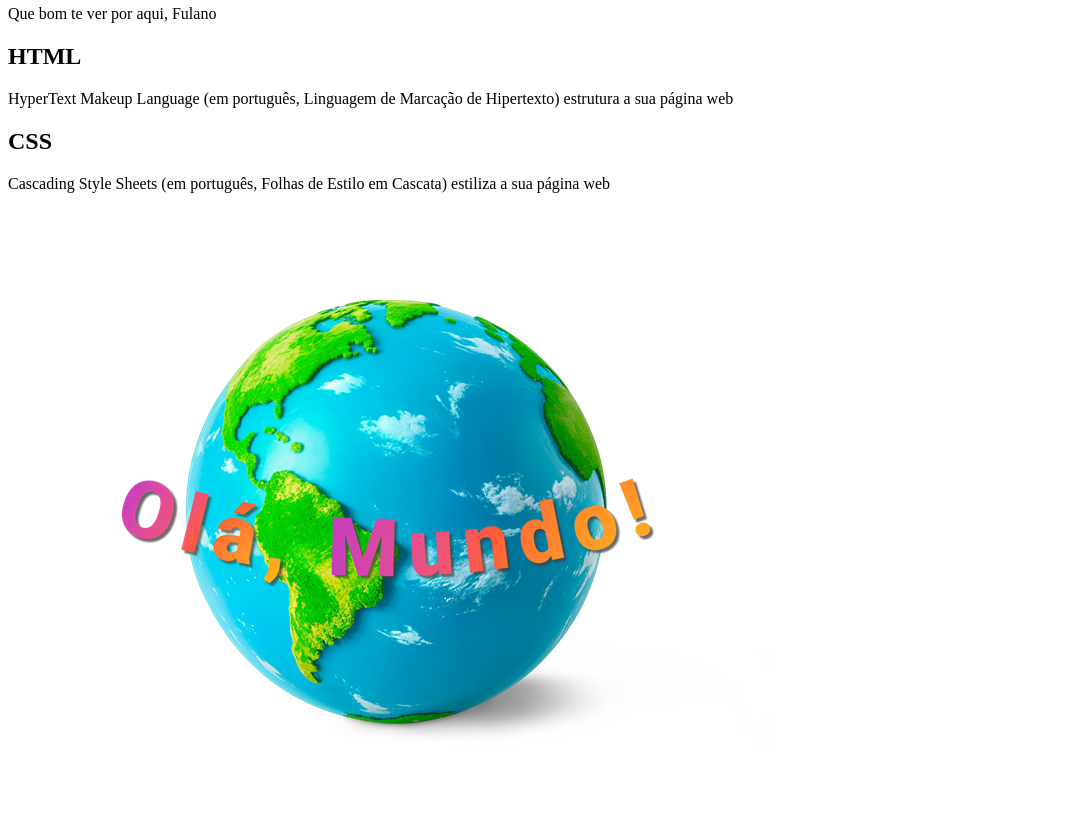
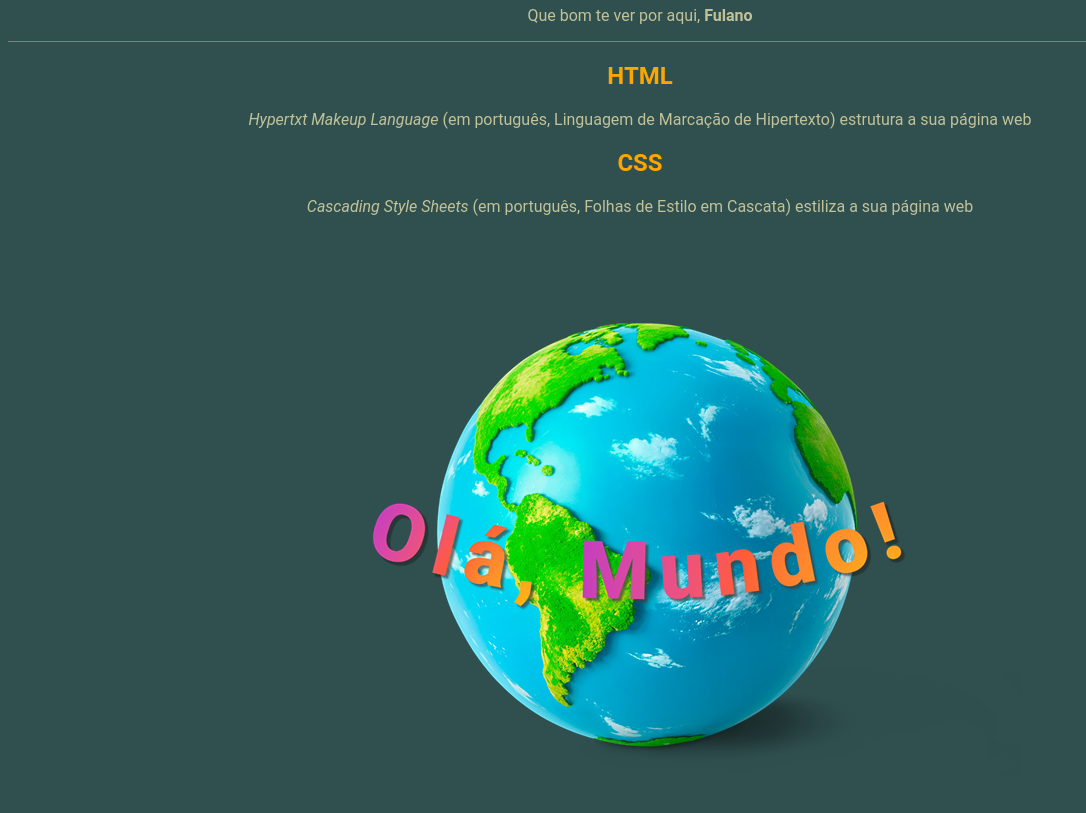
Before and after one commit to anaguima20a/Treinamento, a plain HTML site: page index.html in a window 1280 px wide. Shown: the part 75-888 px from the top of the page, without its empty margins (0-1086 px from the left). Drawn offline with Linux system fonts and the light colour scheme.

Commit message:
Criamos a estilização do site

```diff
--- a/index.html
+++ b/index.html
@@ -4,21 +4,22 @@
     <meta charset="UTF-8">
     <meta name="viewport" content="width=device-width, initial-scale=1.0">
     <title>Hello World</title>
+    <link rel="stylesheet" href="style.css">
 </head>
 <body>
     <header>
         <h1>Hello World</h1>
-        <p>Que bom te ver por aqui, Fulano</p>
+        <p>Que bom te ver por aqui, <span id="nome-usuário">Fulano</span></p>
 
     </header>
 
     <section>
         <h2>HTML</h2>
-        <p>HyperText Makeup Language (em português, Linguagem de Marcação de Hipertexto) estrutura a sua página web</p>
+        <p><span class="texto-inglês">Hypertxt Makeup Language</span> (em português, Linguagem de Marcação de Hipertexto) estrutura a sua página web</p>
 
         <h2>CSS</h2>
-        <p>Cascading Style Sheets (em português, Folhas de Estilo em Cascata) estiliza a sua página web</p>
-        <img src="imagens/olá mundo2.png"
+        <p><span class="texto-inglês">Cascading Style Sheets</span>  (em português, Folhas de Estilo em Cascata) estiliza a sua página web</p>
+        <img src="imagens/olá mundo2.png" alt="imagem do planeta Terra, com a inscrição Olá Mundo em letras coloridas">
     </section>
 
     <footer>
--- /dev/null
+++ b/style.css
@@ -0,0 +1,26 @@
+h2{
+    color:orange;
+}
+
+body{
+    background-color: #305050;
+    color: rgb(194, 194, 153);
+    font-family: Roboto;
+    text-align: center;
+}
+
+header{
+    border-bottom: 1px solid grey;
+}
+
+footer{
+    border-top: 1px solid grey;
+}
+
+#nome-usuário{
+    font-weight: bold;
+}
+
+.texto-inglês{
+    font-style: italic;
+}
```
